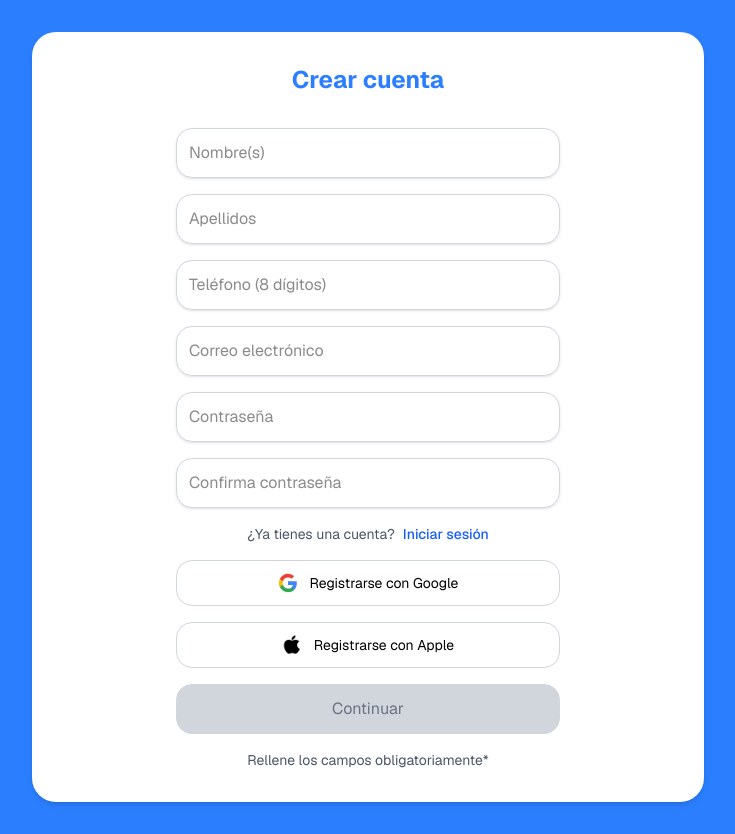
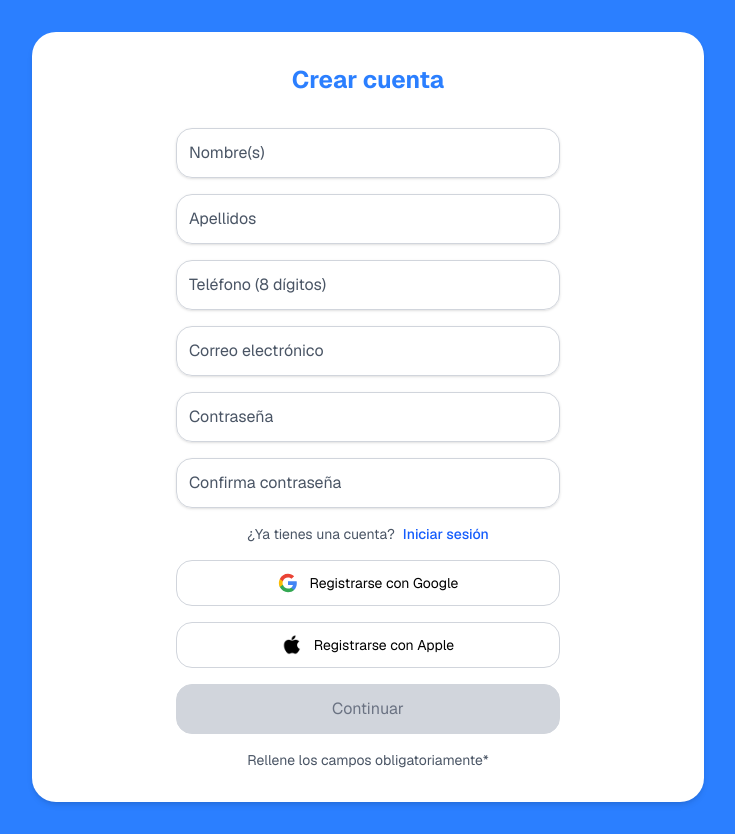
Before and after one commit to robertgt0/alquiler_front, a Next.js app: page /registro in a window 1280 px wide. Shown: the whole page, without its empty margins (272-1007 px from the left). Built offline with nearby package versions, Linux system fonts and the light colour scheme.

Commit message:
"correccion de error de letras mas visibles para todo tipo de dispositivo "

```diff
--- a/src/app/login/components/loginForm.tsx
+++ b/src/app/login/components/loginForm.tsx
@@ -76,7 +76,7 @@ export const LoginForm: React.FC = () => {
                 value={datosFormulario.email}
                 onChange={(e) => manejarCambio('email', e.target.value)}
                 onBlur={() => manejarBlur('email')}
-                className={`w-full px-3 py-2 sm:py-3 text-sm sm:text-base border rounded-2xl shadow-sm focus:outline-none focus:ring-2 focus:border-transparent ${
+                className={`w-full px-3 py-2 sm:py-3 text-sm sm:text-base border rounded-2xl shadow-sm focus:outline-none focus:ring-2 focus:border-transparent placeholder-gray-600 ${
                   errores.email && tocados.email
                     ? 'border-red-300 focus:ring-red-500'
                     : 'border-gray-300 focus:ring-blue-500'
@@ -99,7 +99,7 @@ export const LoginForm: React.FC = () => {
                 value={datosFormulario.contraseña}
                 onChange={(e) => manejarCambio('contraseña', e.target.value)}
                 onBlur={() => manejarBlur('contraseña')}
-                className={`w-full px-3 py-2 sm:py-3 text-sm sm:text-base border rounded-2xl shadow-sm focus:outline-none focus:ring-2 focus:border-transparent ${
+                className={`w-full px-3 py-2 sm:py-3 text-sm sm:text-base border rounded-2xl shadow-sm focus:outline-none focus:ring-2 focus:border-transparent placeholder-gray-600 ${
                   errores.contraseña && tocados.contraseña
                     ? 'border-red-300 focus:ring-red-500'
                     : 'border-gray-300 focus:ring-blue-500'
--- a/src/app/registro/components/RegistrationForm.tsx
+++ b/src/app/registro/components/RegistrationForm.tsx
@@ -55,8 +55,13 @@ export const RegistrationForm: React.FC = () => {
                 type="text"
                 value={datosFormulario.nombre}
                 onChange={(e) => manejarCambio('nombre', e.target.value)}
+                onKeyPress={(e) => {
+                  if (!/[a-zA-ZáéíóúÁÉÍÓÚñÑüÜ\s]/.test(e.key)) {
+                    e.preventDefault();
+                  }
+                }}
                 onBlur={() => manejarBlur('nombre')}
-                className={`w-full px-3 py-2 sm:py-3 text-sm sm:text-base border rounded-2xl shadow-sm focus:outline-none focus:ring-2 focus:border-transparent ${
+                className={`w-full px-3 py-2 sm:py-3 text-sm sm:text-base border rounded-2xl shadow-sm focus:outline-none focus:ring-2 focus:border-transparent placeholder-gray-600 ${
                   errores.nombre && tocados.nombre
                     ? 'border-red-300 focus:ring-red-500'
                     : 'border-gray-300 focus:ring-blue-500'
@@ -78,8 +83,13 @@ export const RegistrationForm: React.FC = () => {
                 type="text"
                 value={datosFormulario.apellido}
                 onChange={(e) => manejarCambio('apellido', e.target.value)}
+                onKeyPress={(e) => {
+                  if (!/[a-zA-ZáéíóúÁÉÍÓÚñÑüÜ\s]/.test(e.key)) {
+                    e.preventDefault();
+                  }
+                }}
                 onBlur={() => manejarBlur('apellido')}
-                className={`w-full px-3 py-2 sm:py-3 text-sm sm:text-base border rounded-2xl shadow-sm focus:outline-none focus:ring-2 focus:border-transparent ${
+                className={`w-full px-3 py-2 sm:py-3 text-sm sm:text-base border rounded-2xl shadow-sm focus:outline-none focus:ring-2 focus:border-transparent placeholder-gray-600 ${
                   errores.apellido && tocados.apellido
                     ? 'border-red-300 focus:ring-red-500'
                     : 'border-gray-300 focus:ring-blue-500'
@@ -101,7 +111,7 @@ export const RegistrationForm: React.FC = () => {
                 type="tel"
                 inputMode="numeric"
                 pattern="[0-9]{8}"
-                title="El teléfono debe contener exactamente 8 dígitos"
+                title="celular fuera de rango"
                 value={datosFormulario.telefono}
                 onChange={(e) => {
                   const soloNumeros = e.target.value.replace(/\D/g, '').slice(0, 8);
@@ -113,7 +123,7 @@ export const RegistrationForm: React.FC = () => {
                   }
                 }}
                 onBlur={() => manejarBlur('telefono')}
-                className={`w-full px-3 py-2 sm:py-3 text-sm sm:text-base border rounded-2xl shadow-sm focus:outline-none focus:ring-2 focus:border-transparent ${
+                className={`w-full px-3 py-2 sm:py-3 text-sm sm:text-base border rounded-2xl shadow-sm focus:outline-none focus:ring-2 focus:border-transparent placeholder-gray-600 ${
                   errores.telefono && tocados.telefono
                     ? 'border-red-300 focus:ring-red-500'
                     : 'border-gray-300 focus:ring-blue-500'
@@ -137,7 +147,7 @@ export const RegistrationForm: React.FC = () => {
                 value={datosFormulario.email}
                 onChange={(e) => manejarCambio('email', e.target.value)}
                 onBlur={() => manejarBlur('email')}
-                className={`w-full px-3 py-2 sm:py-3 text-sm sm:text-base border rounded-2xl shadow-sm focus:outline-none focus:ring-2 focus:border-transparent ${
+                className={`w-full px-3 py-2 sm:py-3 text-sm sm:text-base border rounded-2xl shadow-sm focus:outline-none focus:ring-2 focus:border-transparent placeholder-gray-600 ${
                   errores.email && tocados.email
                     ? 'border-red-300 focus:ring-red-500'
                     : 'border-gray-300 focus:ring-blue-500'
@@ -160,7 +170,7 @@ export const RegistrationForm: React.FC = () => {
                 value={datosFormulario.contraseña}
                 onChange={(e) => manejarCambio('contraseña', e.target.value)}
                 onBlur={() => manejarBlur('contraseña')}
-                className={`w-full px-3 py-2 sm:py-3 text-sm sm:text-base border rounded-2xl shadow-sm focus:outline-none focus:ring-2 focus:border-transparent ${
+                className={`w-full px-3 py-2 sm:py-3 text-sm sm:text-base border rounded-2xl shadow-sm focus:outline-none focus:ring-2 focus:border-transparent placeholder-gray-600 ${
                   errores.contraseña && tocados.contraseña
                     ? 'border-red-300 focus:ring-red-500'
                     : 'border-gray-300 focus:ring-blue-500'
@@ -183,7 +193,7 @@ export const RegistrationForm: React.FC = () => {
                 value={datosFormulario.confirmarContraseña}
                 onChange={(e) => manejarCambio('confirmarContraseña', e.target.value)}
                 onBlur={() => manejarBlur('confirmarContraseña')}
-                className={`w-full px-3 py-2 sm:py-3 text-sm sm:text-base border rounded-2xl shadow-sm focus:outline-none focus:ring-2 focus:border-transparent ${
+                className={`w-full px-3 py-2 sm:py-3 text-sm sm:text-base border rounded-2xl shadow-sm focus:outline-none focus:ring-2 focus:border-transparent placeholder-gray-600 ${
                   errores.confirmarContraseña && tocados.confirmarContraseña
                     ? 'border-red-300 focus:ring-red-500'
                     : 'border-gray-300 focus:ring-blue-500'
```
